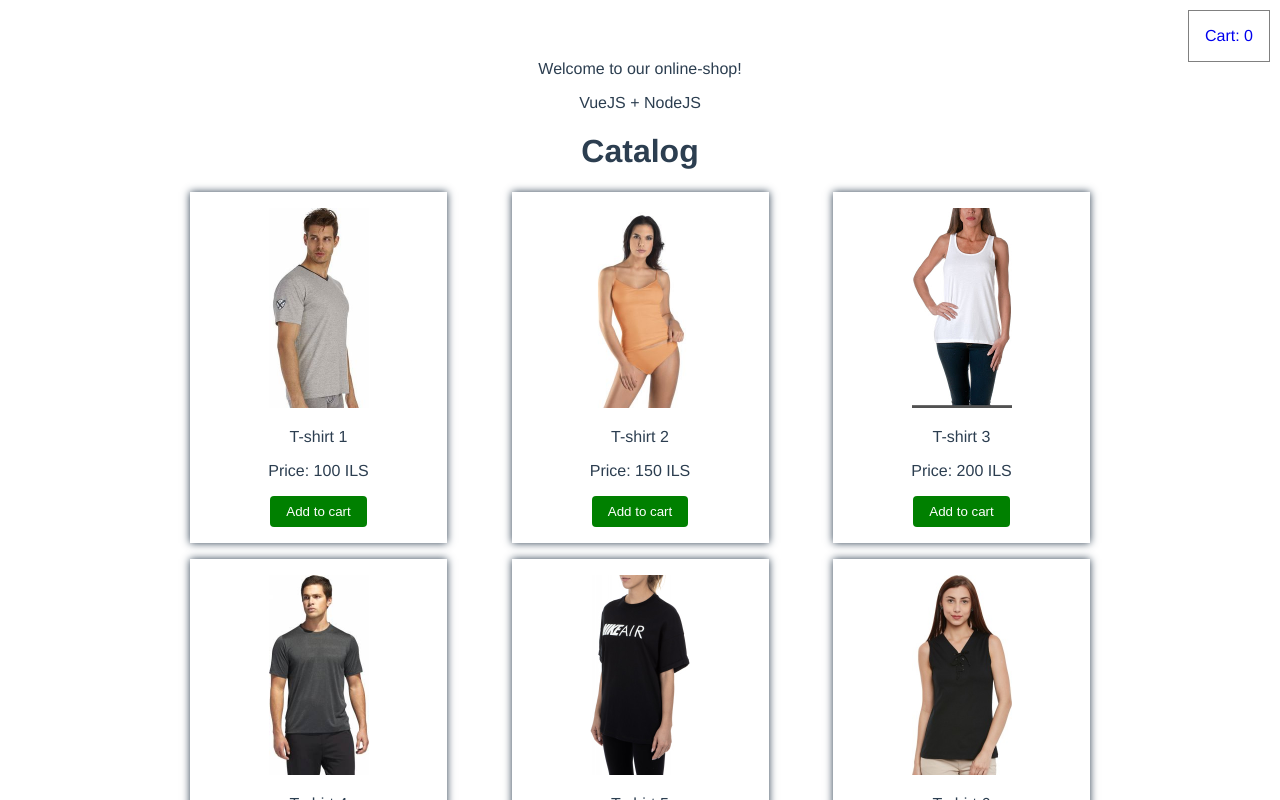
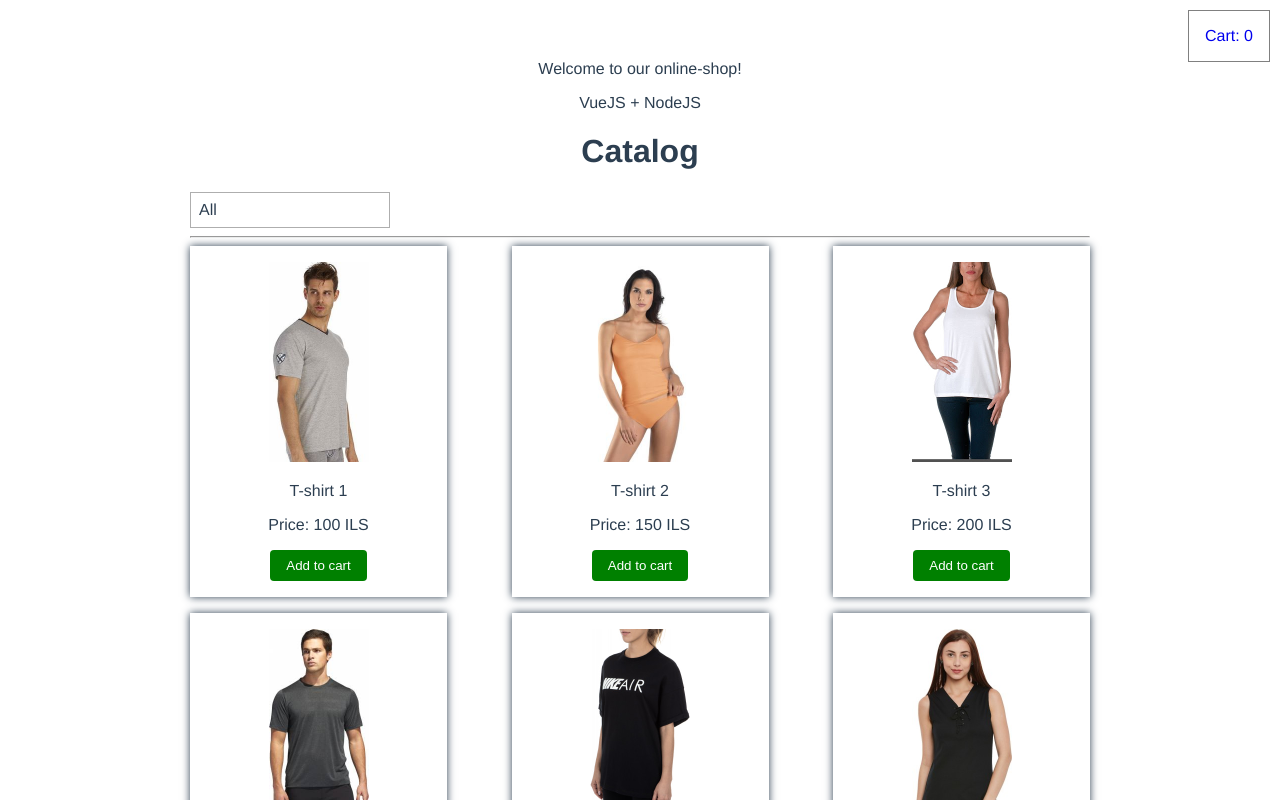
Before and after one commit to jsdevexpert55/ecommerce-vuejs-nodejs, a Vue app: page /#/ in a window 1280 px wide. Shown: the top 800 px of the page. Built offline with nearby package versions, Linux system fonts and the light colour scheme; data requests are answered from the project's data file.

Commit message:
Added select

```diff
--- a/db.json
+++ b/db.json
@@ -6,7 +6,7 @@
       "price": 100,
       "article": "T1",
       "available": true,
-      "category": "Мужские"
+      "category": "Male"
     },
     {
       "image": "2.jpg",
@@ -14,7 +14,7 @@
       "price": 150,
       "article": "T2",
       "available": true,
-      "category": "Женские"
+      "category": "Female"
     },
     {
       "image": "3.jpg",
@@ -22,7 +22,7 @@
       "price": 200,
       "article": "T3",
       "available": false,
-      "category": "Женские"
+      "category": "Female"
     },
     {
       "image": "4.jpg",
@@ -30,7 +30,7 @@
       "price": 300,
       "article": "T4",
       "available": true,
-      "category": "Мужские"
+      "category": "Male"
     },
     {
       "image": "5.jpg",
@@ -38,7 +38,7 @@
       "price": 500,
       "article": "T5",
       "available": false,
-      "category": "Женские"
+      "category": "Female"
     },
     {
       "image": "6.jpeg",
@@ -46,7 +46,7 @@
       "price": 700,
       "article": "T6",
       "available": true,
-      "category": "Женские"
+      "category": "Female"
     }
   ]
 }
--- a/src/components/catalog/v-catalog.vue
+++ b/src/components/catalog/v-catalog.vue
@@ -4,9 +4,11 @@
       <div class="v-catalog__link_to_cart">Cart: {{CART.length}}</div>
     </router-link>
     <h1>Catalog</h1>
+    <v-select v-bind:selected="selected" v-bind:options="categories" @select="sortByCategories" />
+    <hr />
     <div class="v-catalog__list">
       <v-catalog-item
-        v-for="product in PRODUCTS"
+        v-for="product in filteredProducts"
         :key="product.article"
         v-bind:product_data="product"
         @addToCart="addToCart"
@@ -18,23 +20,51 @@
 <script>
 import vCatalogItem from "./v-catalog-item";
 import { mapActions, mapGetters } from "vuex";
+import vSelect from "../v-select";
 
 export default {
   name: "v-catalog",
   props: {},
   components: {
-    vCatalogItem
+    vCatalogItem,
+    vSelect
   },
   data() {
-    return {};
+    return {
+      categories: [
+        { name: "All", value: "all" },
+        { name: "Male", value: "m" },
+        { name: "Female", value: "f" }
+      ],
+      selected: "All",
+      sortedProducts: []
+    };
   },
   computed: {
-    ...mapGetters(["PRODUCTS", "CART"])
+    ...mapGetters(["PRODUCTS", "CART"]),
+    filteredProducts() {
+      if (this.sortedProducts.length) {
+        return this.sortedProducts;
+      } else {
+        return this.PRODUCTS;
+      }
+    }
   },
   methods: {
     ...mapActions(["GET_PRODUCTS_FROM_API", "ADD_TO_CART"]),
     addToCart(data) {
       this.ADD_TO_CART(data);
+    },
+    sortByCategories(category) {
+      this.sortedProducts = []; //чистит изначально отсортированный список
+      let vm = this;
+      this.PRODUCTS.map(function(item) {
+        if (item.category === category.name) {
+          //сравнивает категорию продуктов из бд с выбранной категорией в селекте
+          vm.sortedProducts.push(item);
+        }
+      });
+      this.selected = category.name;//в селекте остается выбранная категория
     }
   },
   mounted() {
--- /dev/null
+++ b/src/components/v-select.vue
@@ -0,0 +1,78 @@
+<template>
+  <div class="v-select">
+    <p class="title" @click="areOptionsVisible = !areOptionsVisible">{{selected}}</p>
+    <div class="options" v-if="areOptionsVisible || isExpanded">
+      <p v-for="option in options" :key="option.value" @click="selectOption(option)">{{option.name}}</p>
+    </div>
+  </div>
+</template>
+
+<script>
+export default {
+  name: "v-select",
+  props: {
+    options: {
+      type: Array,
+      default() {
+        return [];
+      }
+    },
+    selected: {
+      type: String,
+      default: ""
+    },
+    isExpanded: {
+      type: Boolean,
+      default: false
+    }
+  },
+  data() {
+    return {
+      areOptionsVisible: false
+    };
+  },
+  methods: {
+    selectOption(option) {
+      this.$emit("select", option);
+      this.areOptionsVisible = false;
+    },
+    hideSelect() {
+      this.areOptionsVisible = false;
+    }
+  },
+  mounted() {
+    document.addEventListener("click", this.hideSelect.bind(this), true);
+  },
+  beforeDestroy() {
+    document.removeEventListener("click", this.hideSelect);
+  }
+};
+</script>
+
+<style>
+.v-select {
+  position: relative;
+  width: 200px;
+  cursor: pointer;
+  text-align: left;
+}
+.title {
+  border: solid 1px #aeaeae;
+  padding: 8px;
+}
+.v-select p {
+  margin: 0;
+}
+.options {
+  border: solid 1px #aeaeae;
+  background: #ffffff;
+  position: absolute;
+  top: 30px;
+  left: 0;
+  width: 100%;
+  padding: 8px;
+}
+.options p:hover {
+  background: #e7e7e7;
+}
+</style>
```
